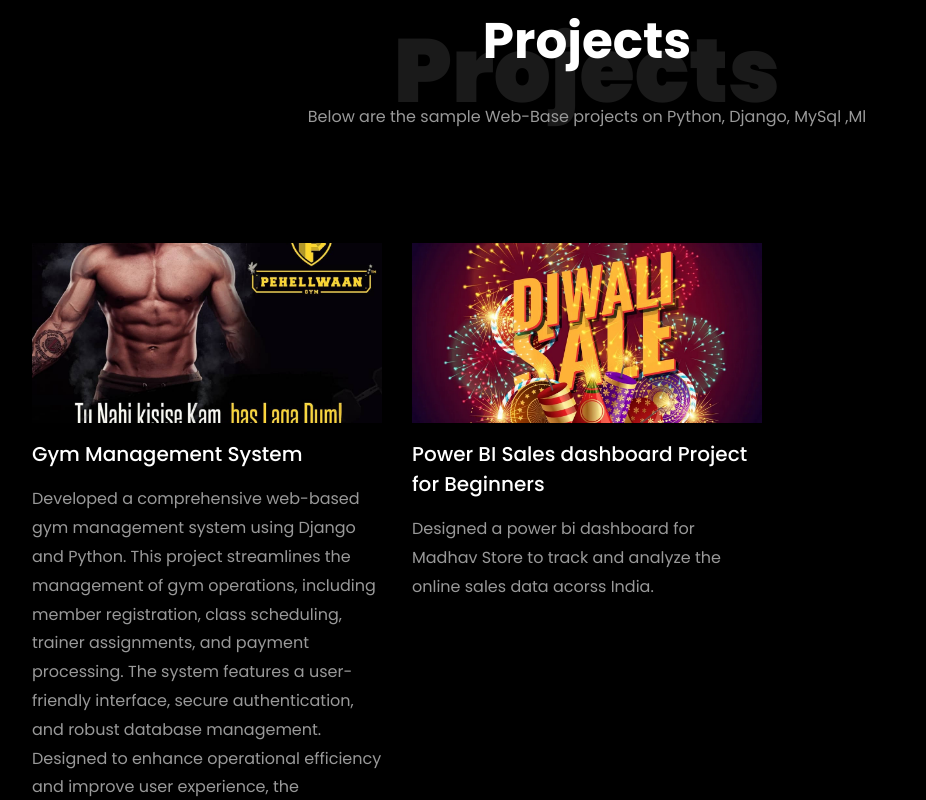
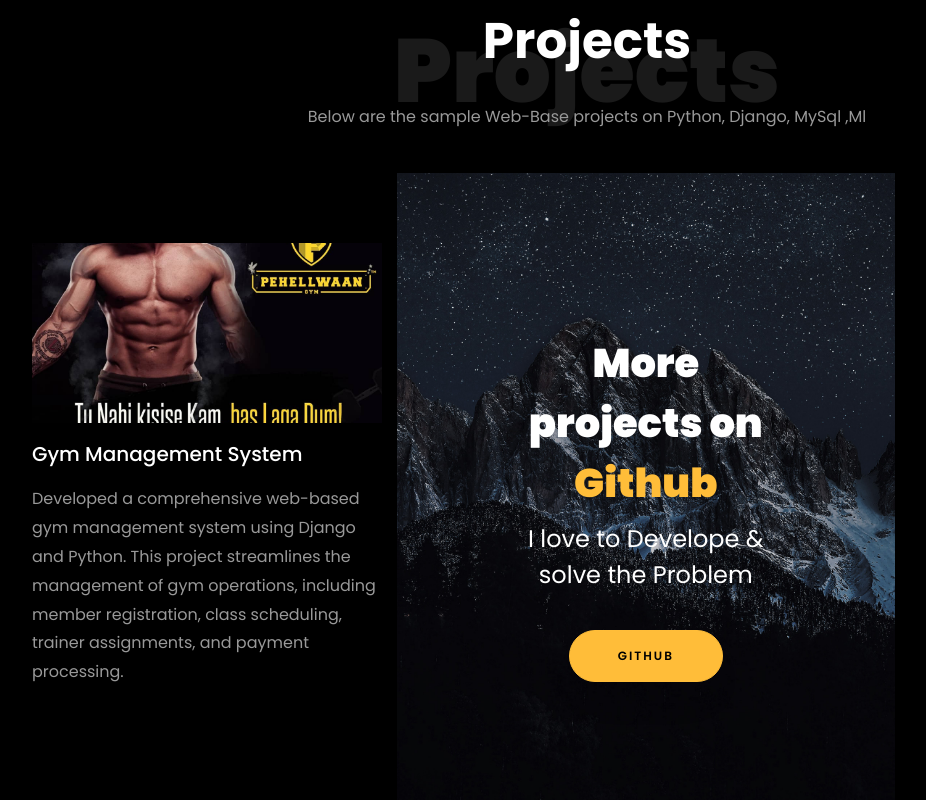
Before and after one commit to prathmesh1602/prathmesh1602.github.io, a plain HTML site: page index.html in a window 1280 px wide. Shown: the part 2000-2800 px from the top of the page, without its empty margins (53-979 px from the left). Drawn offline with Linux system fonts and the light colour scheme; files whose address does not match are found by name.

Commit message:
Inition Commit

```diff
--- a/index.html
+++ b/index.html
@@ -379,18 +379,16 @@
                 <h3 class="heading"><a href="">Gym Management System</a></h3>
                 <p> Developed a comprehensive web-based gym management system using Django and Python. This project
 					streamlines the management of gym operations, including member registration, class scheduling, trainer
-					assignments, and payment processing. The system features a user-friendly interface, secure authentication,
-					and robust database management. Designed to enhance operational efficiency and improve user
-					experience, the application ensures seamless interaction between gym members and administrators.
-					Tools : Python ,Django,Mysql,BootStrap,Git,GitHub,AWS</p>
+					assignments, and payment processing.
+					</p>
               </div>
             </div>
           </div>
-          <div class="col-md-4 d-flex ftco-animate">
+          <!-- <div class="col-md-4 d-flex ftco-animate">
           	<div class="blog-entry justify-content-end">
               <a href="" class="block-20 zoom-effect" style="background-image: url('images/proj_2.jpg');">
               </a>
-              <div class="text mt-3 float-right d-block">
+              <div class="text mt-3 float-right d-block"> -->
 
                 <!-- <h3 class="heading"><a href="">Data Analysis using Python Project for Beginners</a></h3>
                 <p>Performed exploratory data analysis on diwali sales data using Python to improve the customer experience.</p>
@@ -403,13 +401,13 @@
               </a>
               <div class="text mt-3 float-right d-block"> -->
 
-                <h3 class="heading"><a href="">Power BI Sales dashboard Project for Beginners</a></h3>
+                <!-- <h3 class="heading"><a href="">Power BI Sales dashboard Project for Beginners</a></h3>
                 <p>Designed a power bi dashboard for Madhav Store to track and analyze the online sales data acorss India.</p>
               </div>
             </div>
           </div>
         </div>
-	<br>
+	<br> -->
 		<!-- added justify-content-center to center align the last two projects
 		<div class="row d-flex justify-content-center">
 			<div class="col-md-4 d-flex ftco-animate">
```
